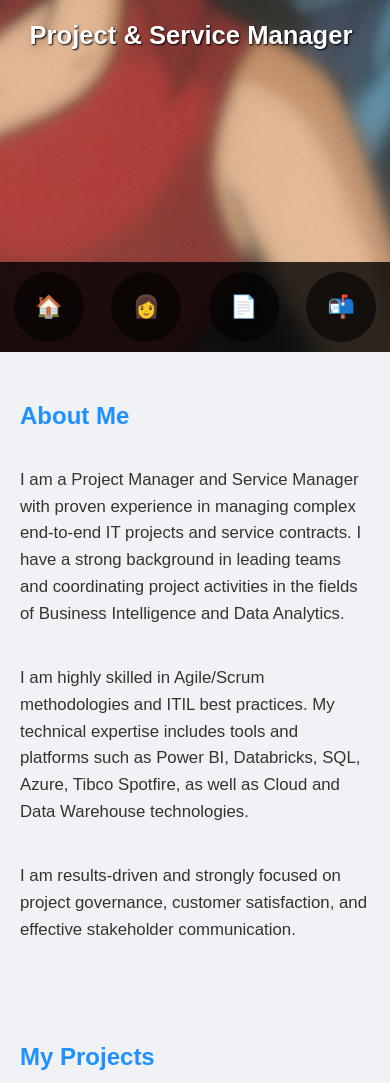
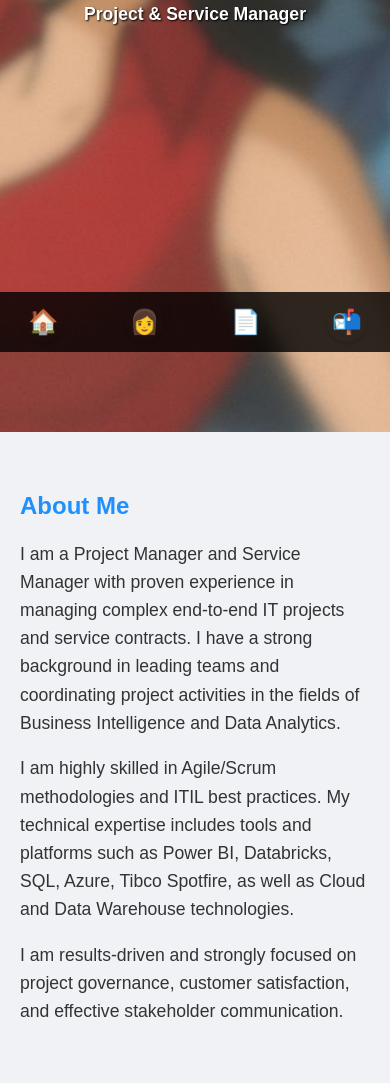
Before and after one commit to Stephybol/content, a plain HTML site: page index.html in a window 390 px wide. Shown: the part 492-1575 px from the top of the page. Drawn offline with Linux system fonts and the light colour scheme.

Commit message:
Update style.css

```diff
--- a/style.css
+++ b/style.css
@@ -1,8 +1,13 @@
+/* Global */
+html {
+  scroll-behavior: smooth;
+}
+
 body {
   margin: 0;
   font-family: Arial, sans-serif;
-  scroll-behavior: smooth;
   background-color: #f0f2f5;
+  color: #333;
 }
 
 /* Sidebar */
@@ -13,140 +18,113 @@ body {
   transform: translateY(-50%);
   display: flex;
   flex-direction: column;
-  align-items: center;
-  gap: 20px;
-  z-index: 9999;
+  gap: 15px;
+  z-index: 1000;
 }
 
 .side-nav a {
+  font-size: 24px;
   text-decoration: none;
-  font-size: 26px;
-  color: white;
-  background: rgba(0, 0, 0, 0.6);
-  padding: 10px;
+  background-color: #fff;
   border-radius: 50%;
-  transition: background 0.3s, transform 0.3s;
+  width: 40px;
+  height: 40px;
+  display: flex;
+  align-items: center;
+  justify-content: center;
+  box-shadow: 0 2px 5px rgba(0,0,0,0.2);
+  transition: background-color 0.3s;
 }
 
 .side-nav a:hover {
-  background: rgba(255, 255, 255, 0.8);
-  color: black;
-  transform: scale(1.1);
+  background-color: #ddd;
 }
 
-/* Home section */
+/* Home */
 .home {
+  height: 100vh;
   background: url('background.jpg') no-repeat center center;
   background-size: cover;
-  color: white;
-  text-shadow: 1px 1px 2px black;
   display: flex;
   flex-direction: column;
   justify-content: center;
   align-items: center;
   text-align: center;
-  height: 100vh;
+  color: white;
+  text-shadow: 1px 1px 2px black;
 }
 
-#home h1 {
+.home h1 {
   font-size: 4rem;
-  font-weight: bold;
   margin-bottom: 10px;
 }
 
 .typing-container {
   font-size: 2rem;
   font-weight: bold;
-  color: white;
 }
 
-.typing-text {
-  color: #ffffff;
-  font-size: 2rem;
-  border-right: 2px solid white;
-  padding-right: 6px;
-  white-space: nowrap;
-  display: inline-block;
-  animation: blink-caret 0.75s step-end infinite;
-}
-
-@keyframes blink-caret {
-  50% {
-    border-color: transparent;
-  }
-}
-
-/* Other sections (About, Projects, Contact) */
-.content-section {
-  padding: 50px 20px 50px 80px;
+/* Sections */
+.section {
+  padding: 80px 20px;
   max-width: 900px;
   margin: 0 auto;
   background-color: #f0f2f5;
-  box-sizing: border-box;
-  display: flex;
-  flex-direction: column;
-  align-items: flex-start;
 }
 
-.content-section h2 {
+.section h2 {
   color: #1e90ff;
   margin-bottom: 20px;
 }
 
-.content-section p {
-  font-size: 1.05rem;
+.section p,
+.section ul {
   line-height: 1.6;
-  color: #333;
-  margin-bottom: 20px;
+  font-size: 1.1em;
 }
 
-.content-section ul {
+.section ul {
   padding-left: 20px;
-  line-height: 1.8;
 }
 
-.content-section ul li a {
+.section a {
   color: #1e90ff;
   text-decoration: none;
 }
 
-.content-section ul li a:hover {
+.section a:hover {
   text-decoration: underline;
 }
 
 /* Responsive */
 @media (max-width: 768px) {
   .side-nav {
-    top: auto;
+    position: fixed;
     bottom: 0;
     left: 0;
     right: 0;
+    top: auto;
     transform: none;
     flex-direction: row;
     justify-content: space-around;
     background: rgba(0, 0, 0, 0.8);
     padding: 10px 0;
-    gap: 0;
   }
 
   .side-nav a {
-    font-size: 22px;
-    width: 50px;
-    height: 50px;
-    display: flex;
-    align-items: center;
-    justify-content: center;
+    color: white;
+    background: none;
   }
 
   .home h1 {
     font-size: 2.5rem;
   }
 
-  .typing-container, .typing-text {
-    font-size: 1.6rem;
+  .typing-container {
+    font-size: 1.5rem;
   }
 
-  .content-section {
-    padding: 30px 20px;
+  .section {
+    padding: 40px 20px;
   }
 }
```
